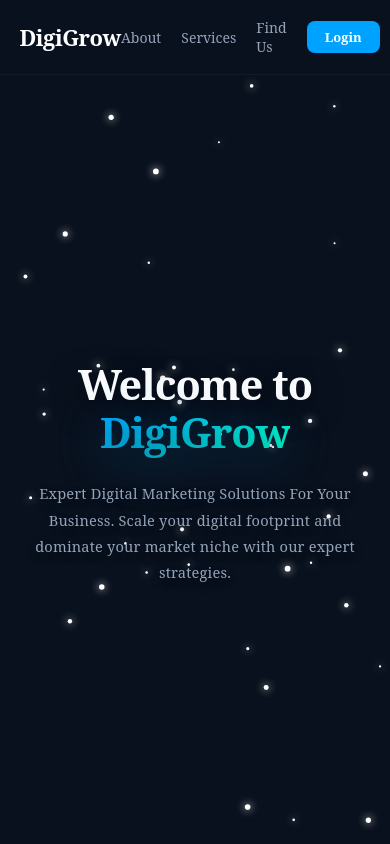
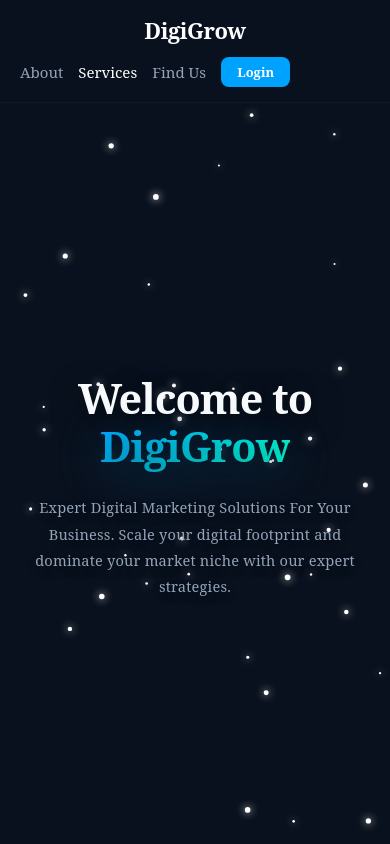
Before and after one commit to Anas-system/digital-agency, a React (Vite) app: page / in a window 390 px wide. Built offline with nearby package versions, Linux system fonts and the light colour scheme.

Commit message:
fix: resolve navbar layout overlapping issue on mobile screen sizes

```diff
--- a/src/App.jsx
+++ b/src/App.jsx
@@ -1,10 +1,10 @@
 import React, { useEffect, useRef, useState } from 'react';
 import { Routes, Route, Link } from 'react-router-dom';
 
-// 1. DYNAMIC NAVBAR MODULE
+// 1. DYNAMIC NAVBAR MODULE (🚀 Fixed Mobile Layering & Overlapping Alignment)
 function Navbar() {
   return (
-    <nav style={{
+    <nav className="main-navbar" style={{
       display: 'flex',
       justifyContent: 'space-between',
       alignItems: 'center',
@@ -17,22 +17,45 @@ function Navbar() {
       position: 'relative',
       zIndex: 10
     }}>
+      {/* Dynamic CSS Injector for Layout Wrapping */}
+      <style>{`
+        @media (max-width: 650px) {
+          .main-navbar {
+            flex-direction: column !important;
+            height: auto !important;
+            padding: 15px 20px !important;
+            gap: 12px !important;
+          }
+          .nav-links-box {
+            gap: 15px !important;
+            flex-wrap: wrap !important;
+            justifyContent: center !important;
+            width: 100% !important;
+          }
+          .login-btn-nav {
+            padding: 6px 16px !important;
+            font-size: 13px !important;
+          }
+        }
+      `}</style>
+
       <Link to="/" style={{ textDecoration: 'none' }}>
         <span style={{ fontSize: '22px', fontWeight: '800', color: '#ffffff', letterSpacing: '-0.5px', fontFamily: "'serif', Georgia, Times, 'Times New Roman'" }}>
           DigiGrow
         </span>
       </Link>
-      <div style={{ display: 'flex', gap: '20px', alignItems: 'center' }}>
-        <Link to="/about" style={{ color: '#94a3b8', textDecoration: 'none', fontSize: '14px', fontWeight: '500', fontFamily: "'serif', Georgia, Times" }}>About</Link>
-        <Link to="/services" style={{ color: '#94a3b8', textDecoration: 'none', fontSize: '14px', fontWeight: '500', fontFamily: "'serif', Georgia, Times" }}>Services</Link>
-        <Link to="/find-us" style={{ color: '#94a3b8', textDecoration: 'none', fontSize: '14px', fontWeight: '500', fontFamily: "'serif', Georgia, Times" }}>Find Us</Link>
-        <Link to="/admin" style={{
+
+      <div className="nav-links-box" style={{ display: 'flex', gap: '25px', alignItems: 'center' }}>
+        <Link to="/about" style={{ color: '#94a3b8', textDecoration: 'none', fontSize: '15px', fontWeight: '500', fontFamily: "'serif', Georgia, Times" }}>About</Link>
+        <Link to="/services" style={{ color: '#ffffff', textDecoration: 'none', fontSize: '15px', fontWeight: '500', fontFamily: "'serif', Georgia, Times" }}>Services</Link>
+        <Link to="/find-us" style={{ color: '#94a3b8', textDecoration: 'none', fontSize: '15px', fontWeight: '500', fontFamily: "'serif', Georgia, Times" }}>Find Us</Link>
+        <Link to="/admin" className="login-btn-nav" style={{
           backgroundColor: '#00a2ff',
-          padding: '7px 18px',
+          padding: '8px 22px',
           borderRadius: '8px',
           color: '#fff',
           textDecoration: 'none',
-          fontSize: '13px',
+          fontSize: '14px',
           fontWeight: '600',
           fontFamily: "'serif', Georgia, Times"
         }}>
@@ -282,7 +305,7 @@ function FindUsPage() {
   );
 }
 
-// 6. ADMIN PANEL (🚀 Mobile UI & Responsive Input Alignments Fully Upgraded)
+// 6. ADMIN PANEL
 function Admin() {
   const [passwordInput, setPasswordInput] = useState('');
   const [isAuthorized, setIsAuthorized] = useState(false);
@@ -405,7 +428,7 @@ function Admin() {
       <div style={{ padding: '20px', minHeight: '85vh', backgroundColor: '#09111e', color: '#fff', display: 'flex', justifyContent: 'center', alignItems: 'center' }}>
         <div style={{ backgroundColor: '#111b2d', padding: '40px 20px', borderRadius: '24px', textAlign: 'center', maxWidth: '420px', width: '100%', border: '1px solid #ef4444', boxSizing: 'border-box' }}>
           <h3 style={{ color: '#ef4444', marginBottom: '15px', fontSize: '20px', fontFamily: "'serif', Georgia, Times" }}>Security Lockout Active</h3>
-          <p style={{ color: '#94a3b8', fontSize: '13px', marginBottom: '20px', lineHeight: '1.5' }}>3 baar galat password daala gaya hai. Brute force protection ke chalte panel temporary locked hai.</p>
+          <p style={{ color: '#94a3b8', fontSize: '13px', marginBottom: '20px', lineHeight: '1.5' }}>3 baar galat password daala gaya hai. Panel temporary locked hai.</p>
           <div style={{ backgroundColor: '#09111e', padding: '15px', borderRadius: '12px', fontSize: '24px', color: '#00ffcc', fontWeight: '800', border: '1px solid rgba(0,255,204,0.1)' }}>
             {Math.floor(lockoutTimeLeft / 3600)}:{(Math.floor((lockoutTimeLeft % 3600) / 60)).toString().padStart(2,'0')}:{(lockoutTimeLeft % 60).toString().padStart(2,'0')}
           </div>
@@ -429,49 +452,25 @@ function Admin() {
 
   return (
     <div style={{ padding: '40px 15px', minHeight: '85vh', backgroundColor: '#09111e', color: '#fff', display: 'flex', justifyContent: 'center', alignItems: 'center', boxSizing: 'border-box' }}>
-
-      {/* Dynamic CSS Grid Injector directly for handling perfect clean mobile responsive breakdown */}
       <style>{`
-        .responsive-card-grid {
-          display: grid;
-          grid-template-columns: 1fr 1fr;
-          gap: 15px;
-          margin-bottom: 15px;
-        }
-        .responsive-find-grid {
-          display: grid;
-          grid-template-columns: 1fr 1fr 1fr;
-          gap: 15px;
-        }
+        .responsive-card-grid { display: grid; grid-template-columns: 1fr 1fr; gap: 15px; margin-bottom: 15px; }
+        .responsive-find-grid { display: grid; grid-template-columns: 1fr 1fr 1fr; gap: 15px; }
         @media (max-width: 680px) {
-          .responsive-card-grid {
-            grid-template-columns: 1fr !important;
-            gap: 5px !important;
-          }
-          .responsive-find-grid {
-            grid-template-columns: 1fr !important;
-            gap: 5px !important;
-          }
-          .admin-box-card {
-            padding: 30px 20px !important;
-          }
+          .responsive-card-grid { grid-template-columns: 1fr !important; gap: 5px !important; }
+          .responsive-find-grid { grid-template-columns: 1fr !important; gap: 5px !important; }
+          .admin-box-card { padding: 30px 20px !important; }
         }
       `}</style>
 
       <div className="admin-box-card" style={{ backgroundColor: '#111b2d', padding: '45px 40px', borderRadius: '24px', maxWidth: '750px', width: '100%', boxShadow: '0 20px 40px rgba(0,0,0,0.5)', border: '1px solid rgba(255, 255, 255, 0.04)', textAlign: 'center', boxSizing: 'border-box' }}>
-
         <h2 style={{ fontSize: '26px', fontWeight: '700', marginBottom: '30px', color: '#ffffff', fontFamily: "'serif', Georgia, Times" }}>
           Dashboard <span style={{ color: '#00a2ff' }}>Control Panel</span>
         </h2>
-
         <form onSubmit={handleSaveAllSettings}>
-          {/* ABOUT DESCRIPTION TEXTAREA */}
           <div style={{ marginBottom: '25px', borderBottom: '1px solid rgba(255,255,255,0.05)', paddingBottom: '15px' }}>
             <label style={labelStyle}>Edit About Text Description:</label>
             <textarea rows="4" value={formAbout} onChange={(e) => setFormAbout(e.target.value)} style={{ ...inputStyle, resize: 'vertical', fontFamily: 'sans-serif' }} />
           </div>
-
-          {/* 🚀 FIXED FOR MOBILE: SERVICES DYNAMIC CARDS SECTION */}
           <div style={{ marginBottom: '25px', borderBottom: '1px solid rgba(255,255,255,0.05)', paddingBottom: '15px' }}>
             <h4 style={{ ...labelStyle, color: '#fff', fontSize: '15px', marginBottom: '15px' }}>Edit Services Content:</h4>
             {[1, 2, 3].map(i => (
@@ -487,8 +486,6 @@ function Admin() {
               </div>
             ))}
           </div>
-
-          {/* 🚀 FIXED FOR MOBILE: FIND US SECTION */}
           <div style={{ marginBottom: '30px' }}>
             <h4 style={{ ...labelStyle, color: '#fff', fontSize: '15px', marginBottom: '15px' }}>Edit Find Us Info:</h4>
             <div className="responsive-find-grid">
@@ -506,13 +503,10 @@ function Admin() {
               </div>
             </div>
           </div>
-
-          {/* MASTER LIVE SAVE BUTTON */}
           <button type="submit" style={{ backgroundColor: '#00a2ff', color: '#fff', border: 'none', padding: '14px 35px', borderRadius: '12px', fontSize: '14px', fontWeight: '700', cursor: 'pointer', fontFamily: "'serif', Georgia, Times", boxShadow: '0 4px 15px rgba(0,162,255,0.3)', width: '100%', maxWidth: '300px' }}>
             Save All Settings Live
           </button>
         </form>
-
       </div>
     </div>
   );
```
